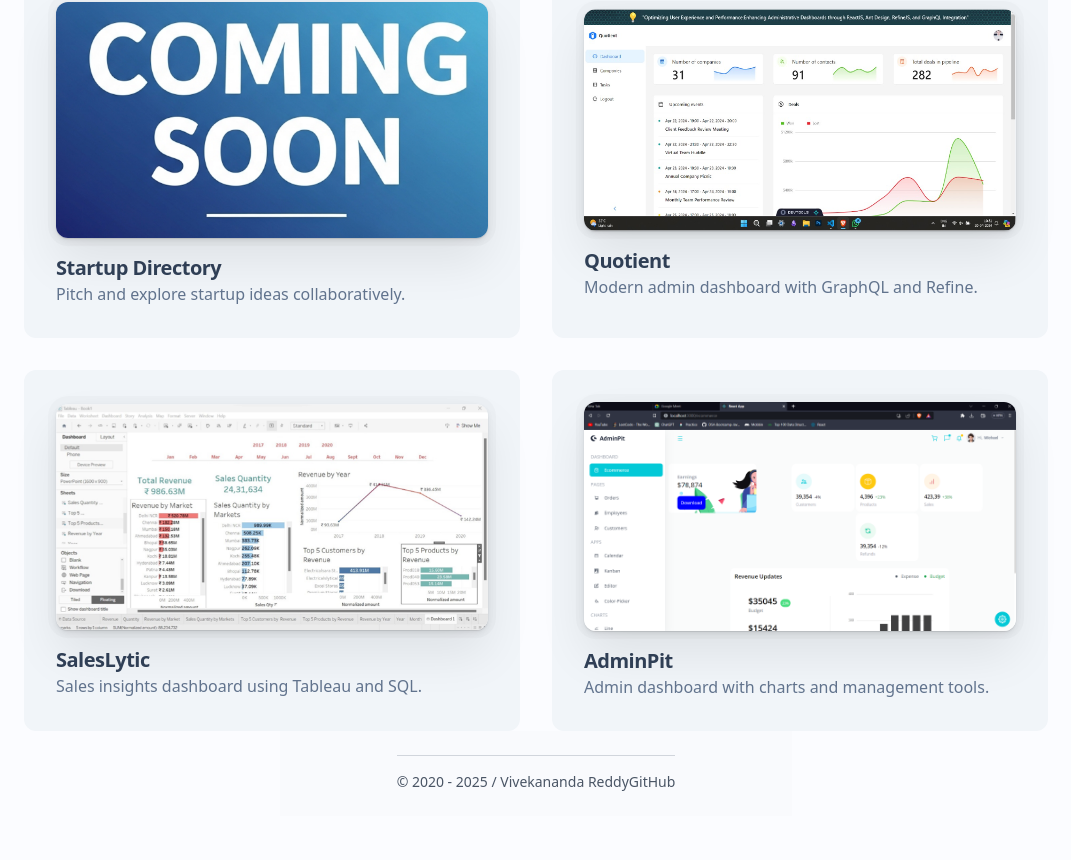
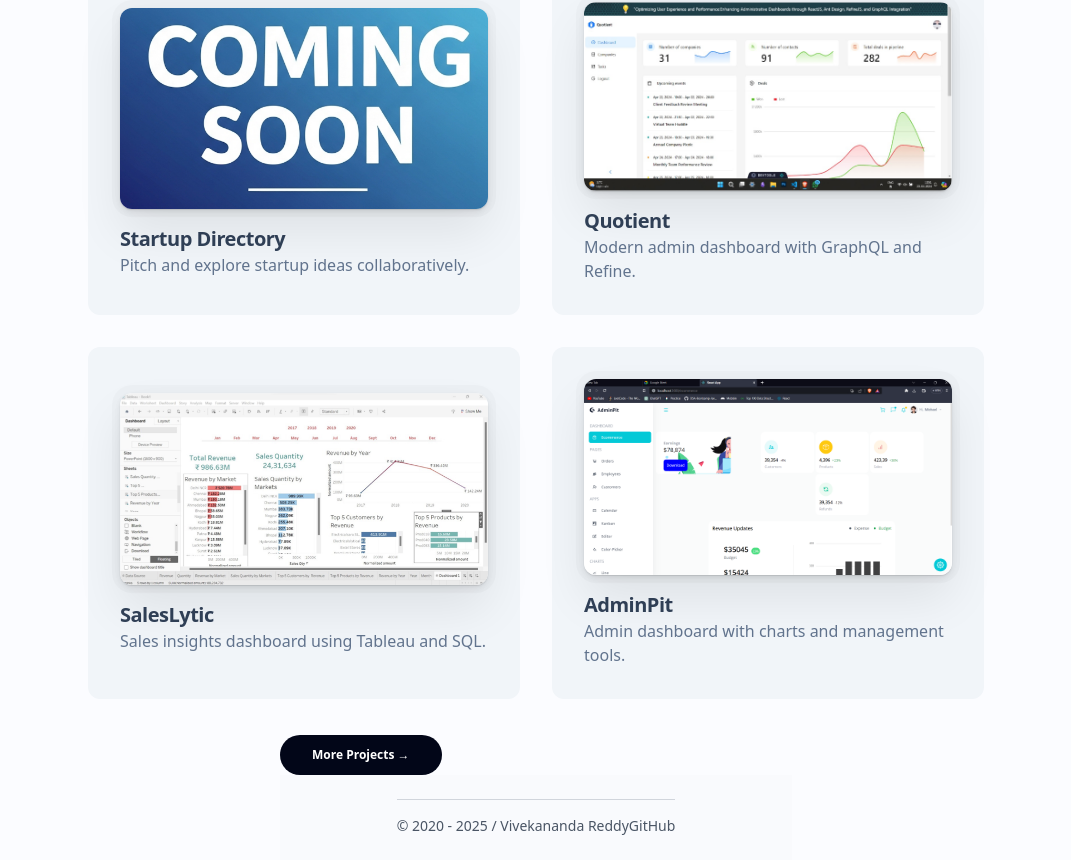
Before and after one commit to VivekanandaReddy3/portfolio, a Next.js app: page / in a window 1280 px wide. Shown: the part 773-1633 px from the top of the page, without its empty margins (104-1175 px from the left). Before the commit the page ends 1589 px from the top, so only its background shows below. Built offline with nearby package versions, Linux system fonts and the light colour scheme.

Commit message:
feat: add button to navigate into more projects

```diff
--- a/app/page.tsx
+++ b/app/page.tsx
@@ -78,13 +78,8 @@
         Below is a selection of projects that I&apos;ve worked on.
       </p>
 
-      <div>
-        <div>
 
-        </div>
-      </div>
-
-     <div className="grid sm:w-4/5 2xl:w-[40%] w-2/3 mx-auto md:grid-cols-2 grid-cols-1 gap-8 pt-15" >
+     <div className="grid sm:w-4/5 2xl:w-[40%] xl:w-[70%] w-2/3 mx-auto md:grid-cols-2 grid-cols-1 gap-8 pt-15" >
        {projects.map((project) => {
             const isLink = !!project.href;
             const WrappingComponent = isLink ? Link : 'div';
@@ -117,6 +112,18 @@
             );
           })}
      </div>
+     <div className="mx-auto md:w-1/2 lg:w-1/2 xl:w-2/5 2xl:w-1/4 flex mt-5">
+        <Link
+          href="https://github.com/VivekanandaReddy3?tab=repositories"
+          className="group bg-slate-950 hover:bg-slate-800 transition-colors mt-4 font-mono text-xs font-semibold rounded-full px-8 py-3 text-white text-left"
+        >
+          More Projects{' '}
+          <span className="inline-block group-hover:translate-x-2 transition-transform">
+            →
+          </span>
+        </Link>
+        {/* <div className="w-full h-px bg-gray-300" /> */}
+      </div>
 
 
     </section>
```
